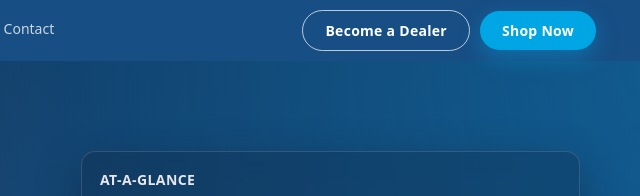
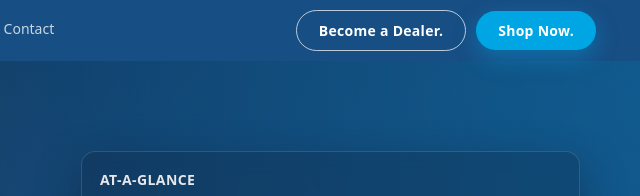
Before and after one commit to MazingBusiness/Mazing_Business_Website, a plain HTML site: page index.html in a window 1280 px wide. Shown: the top 196 px of the page, 604-1244 px from the left. Drawn offline with Linux system fonts and the light colour scheme.

Commit message:
Upload Index

```diff
--- a/index.html
+++ b/index.html
@@ -631,8 +631,8 @@
                 </nav>
             </div>
             <div class="nav-right">
-                <a href="#contact" class="btn btn-outline">Become a Dealer</a>
-                <a href="#shop" class="btn btn-primary">Shop Now</a>
+                <a href="#contact" class="btn btn-outline">Become a Dealer.</a>
+                <a href="#shop" class="btn btn-primary">Shop Now.</a>
             </div>
         </div>
     </header>
```
